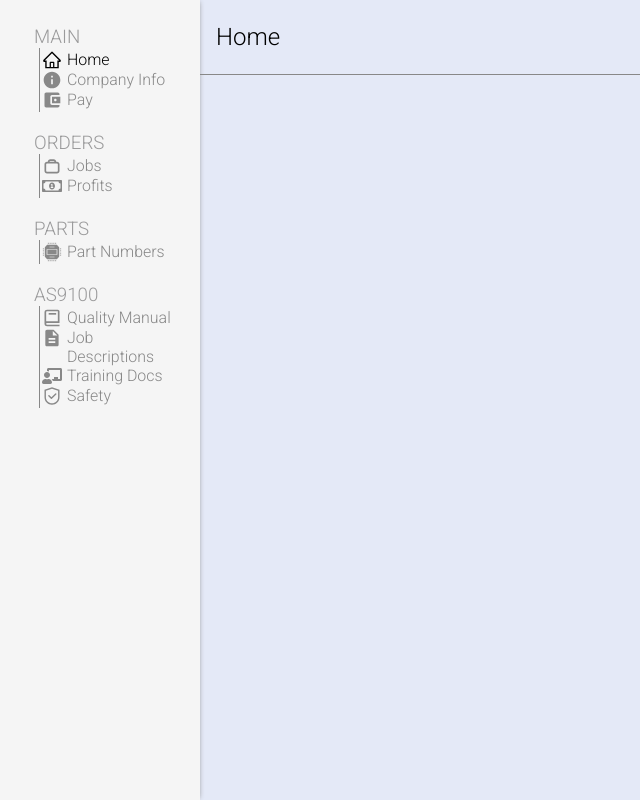
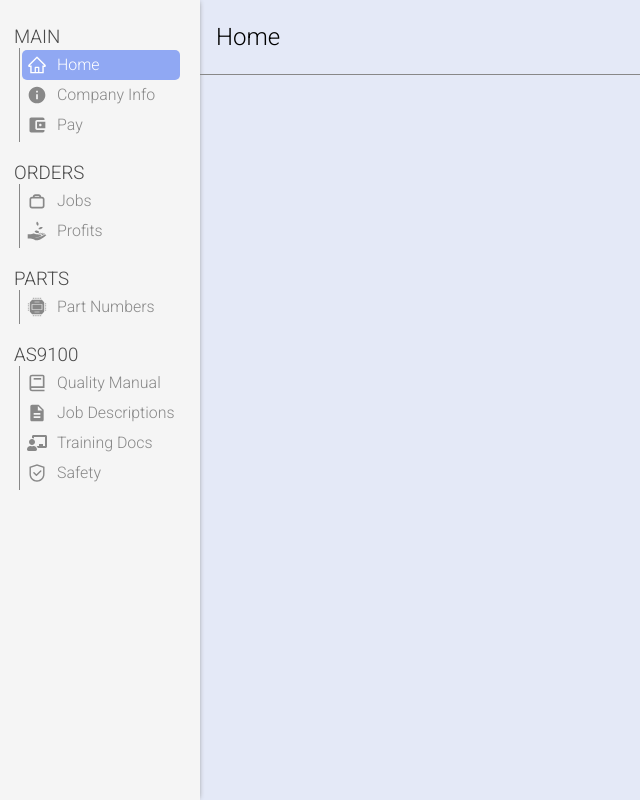
Before and after one commit to ehubbartt/gets, a React (Create React App) app in the folder frontend/: page / in a window 1280 px wide. Shown: the whole page, without its empty margins (0-640 px from the left). Built offline with nearby package versions, Linux system fonts and the light colour scheme.

Commit message:
changed nav bar stylings

```diff
--- a/frontend/src/data.js
+++ b/frontend/src/data.js
@@ -6,8 +6,8 @@ import AccountBalanceWalletIcon from "@material-ui/icons/AccountBalanceWallet";
 import InfoIcon from "@material-ui/icons/Info";
 import { BiBook } from "react-icons/bi";
 import { MdDescription } from "react-icons/md";
-import { FaChalkboardTeacher, FaRegMoneyBillAlt } from "react-icons/fa";
-import { GiCpu } from "react-icons/gi";
+import { FaChalkboardTeacher } from "react-icons/fa";
+import { GiCpu, GiReceiveMoney } from "react-icons/gi";
 
 export const jobsData = [];
 export const job = {};
@@ -67,7 +67,7 @@ export const navData = [
         page: <HomePage title="Profits" />,
         url: "/profits",
         text: "Profits",
-        icon: <FaRegMoneyBillAlt style={iconStyles.navIcon} />,
+        icon: <GiReceiveMoney style={iconStyles.navIcon} />,
         exact: false,
       },
     ],
--- a/frontend/src/index.css
+++ b/frontend/src/index.css
@@ -42,6 +42,7 @@ code {
   --group-color-focus: #fff;
   --group-border-focus: var(--input-border-focus);
   --group-background-focus: #678efe;
+  --link-selected-color: #678efe;
 }
 
 #navbar {
@@ -57,10 +58,6 @@ code {
   box-shadow: 1px 0 5px -2px #888;
   display: flex;
   justify-content: flex-start;
-}
-
-#nav-center {
-  margin-left: 20px;
 }
 
 #nav-center > section {
@@ -80,27 +77,30 @@ code {
   text-decoration: none;
 }
 
-.nav-links a:hover {
-  color: black;
-}
-
 .nav-link {
   color: #888;
   display: flex;
+  padding: 5px;
 }
 
 li > a > svg {
-  margin-right: 5px;
+  margin-right: 10px;
 }
 
 .nav-section {
-  color: #9a9a9b;
+  color: #494949;
+}
+
+.nav-link:hover,
+.nav-link:focus {
+  color: var(--link-selected-color);
 }
 
 .link-selected {
-  color: black;
+  color: white;
+  background-color: #90a8f3;
+  border-radius: 5px;
 }
-
 .main-section {
   position: absolute;
   background: #e4e9f7;
```
